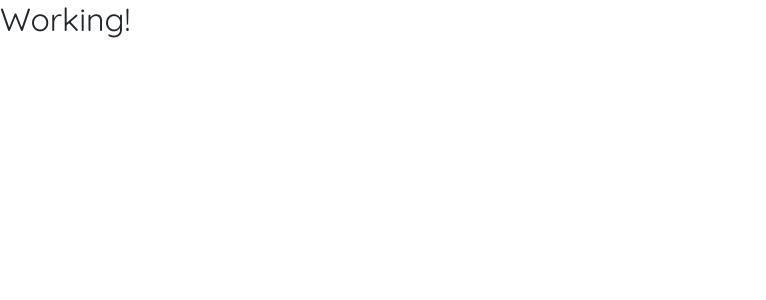
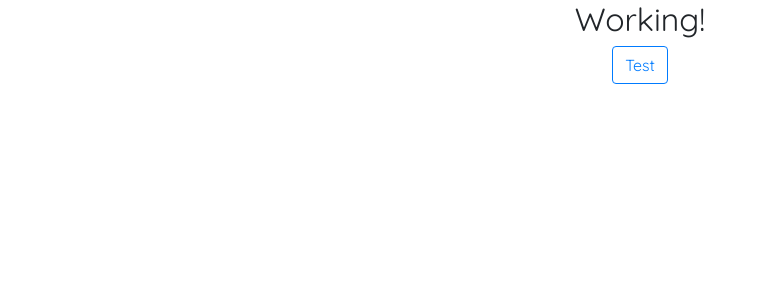
Before and after one commit to SamNgigi/Updated, an Angular app: page / in a window 1280 px wide. Shown: the top 300 px of the page, without its empty margins (0-766 px from the left). Built offline with nearby package versions, Linux system fonts and the light colour scheme.

Commit message:
master.js working

```diff
--- a/src/app/app.component.html
+++ b/src/app/app.component.html
@@ -1 +1,4 @@
-<h2>Working!</h2>
+<div class="container text-center">
+  <h2>Working!</h2>
+  <div class="btn btn-outline-primary" onclick = "testFunction()">Test</div>
+</div>
--- /dev/null
+++ b/src/assets/js/master.js
@@ -0,0 +1,4 @@
+console.log('Working');
+function testFunction() {
+  alert('Hi!!')
+}
```
Also changed, not shown: src/assets/js/master.pollyfill.js (added).
